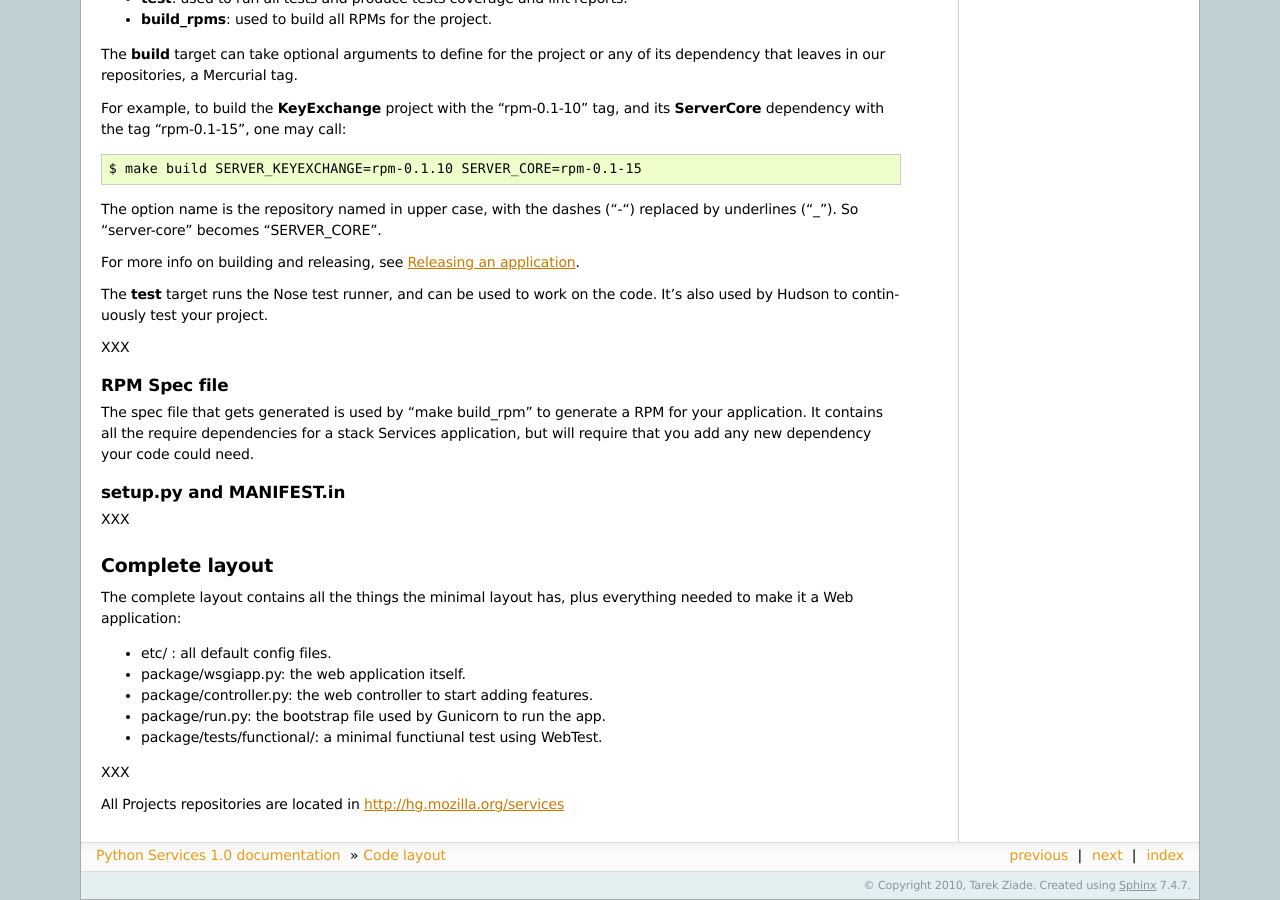
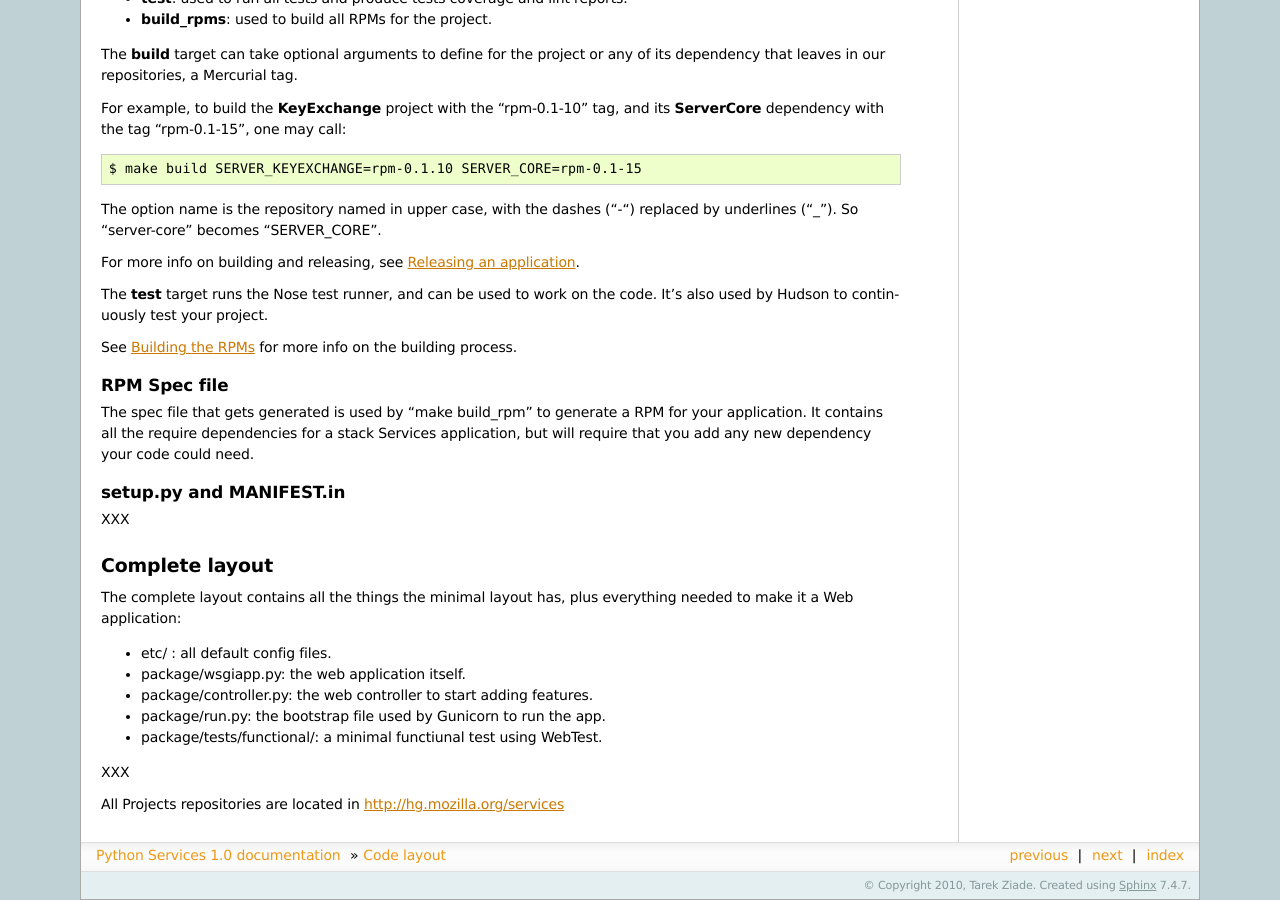
Before and after one commit to mozilla-services/docs, a Sphinx documentation site: the page built from source/code.rst, in a window 1280 px wide and 900 px high, scrolled down 1268 px. Built offline with Sphinx 7.4.7, drawn with Linux system fonts in a browser that asks for light colours.

Commit message:
added cross-references

```diff
--- a/source/code.rst
+++ b/source/code.rst
@@ -98,7 +98,8 @@ The **test** target runs the Nose test runner, and can be used to
 work on the code. It's also used by Hudson to continuously test your
 project.
 
-XXX
+See :ref:`rpm-building` for more info on the building process.
+
 
 RPM Spec file
 -------------
--- a/source/release.rst
+++ b/source/release.rst
@@ -21,6 +21,8 @@ Our tags are following this scheme: "rpm-MAJOR-MINOR-RELEASE" where
 :file:`setup.py` file, and *RELEASE* is the RPM release version as defined
 in the :file:`ProjectName.spec` file.
 
+
+.. _rpm-building:
 
 Building the RPMs
 =================
```
